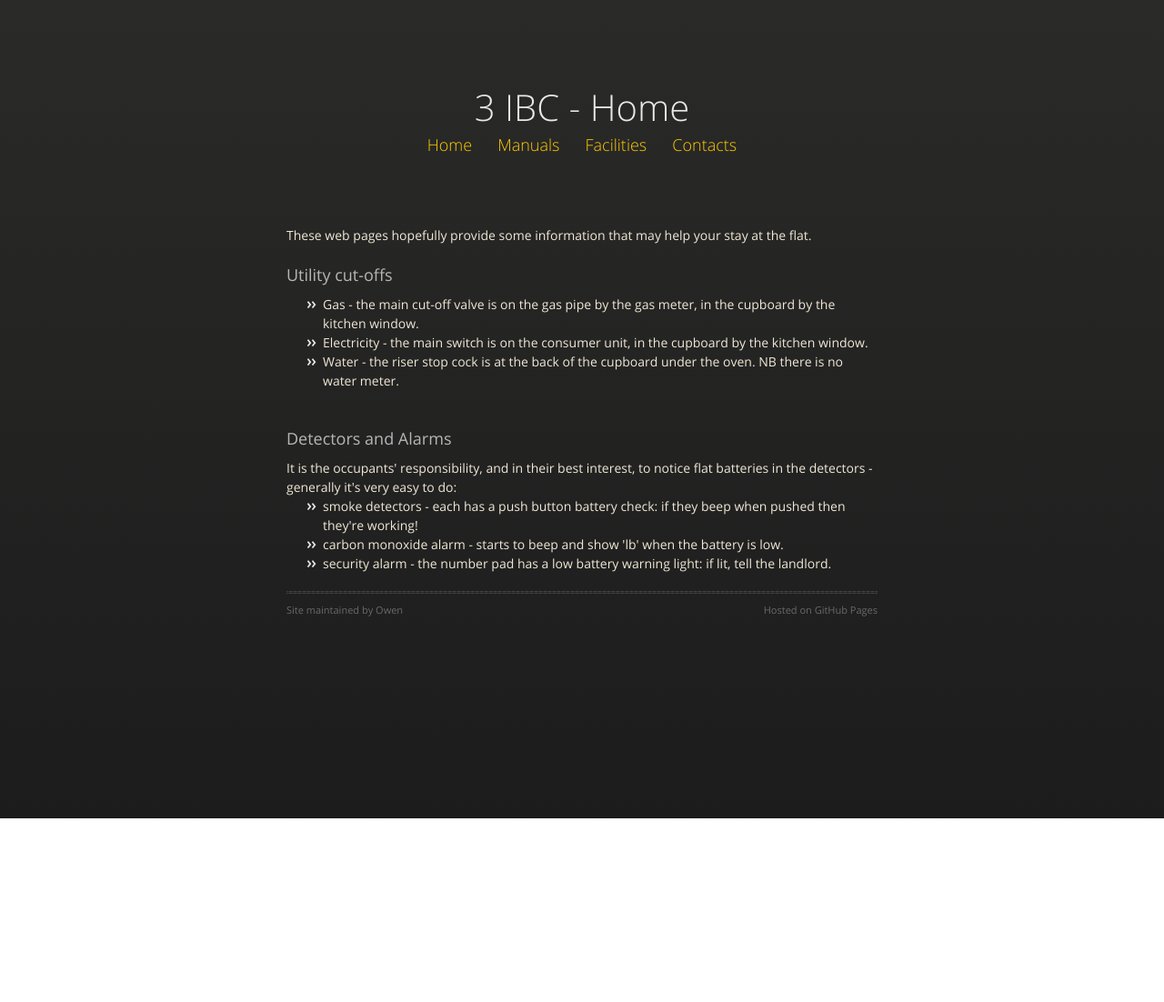
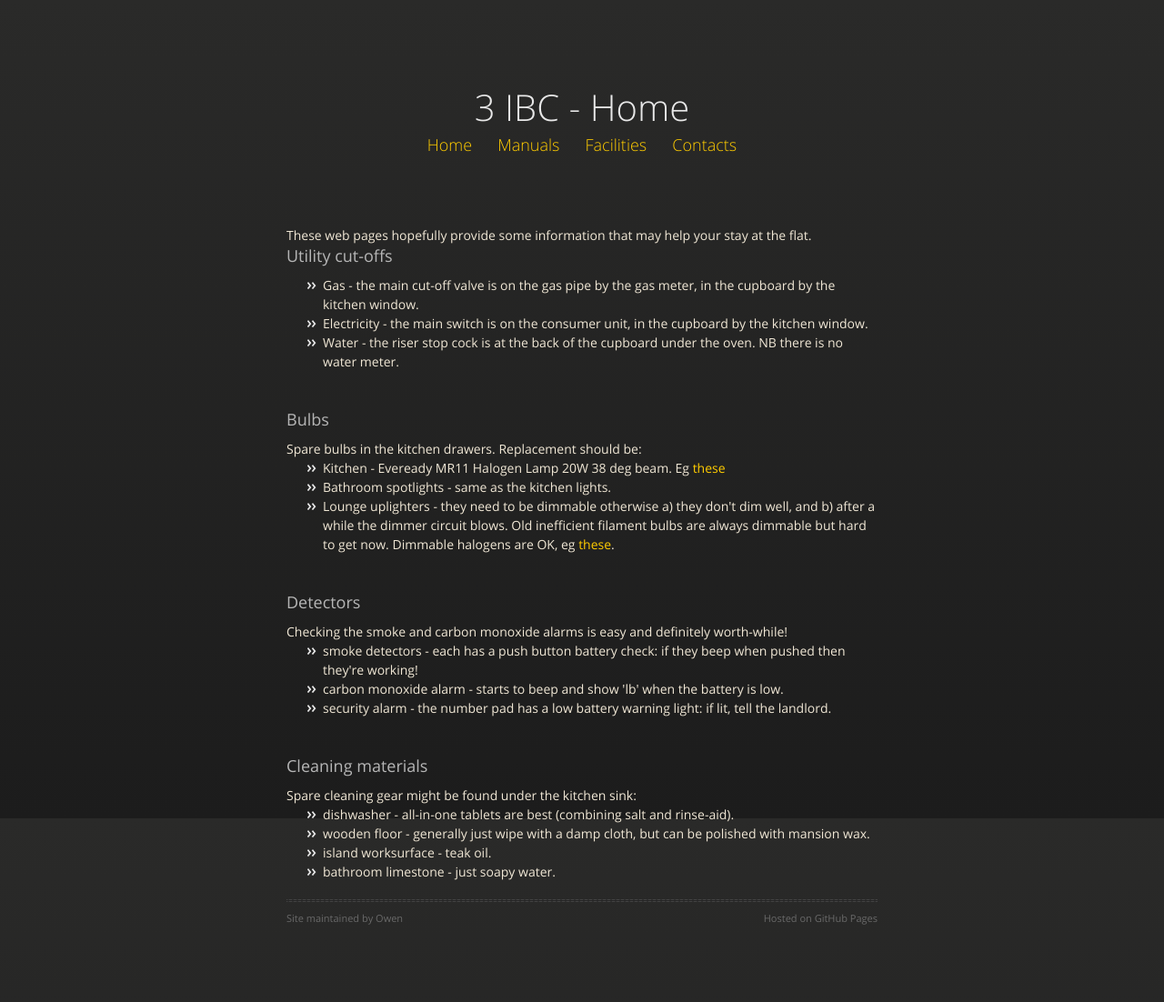
Before and after one commit to owenlydiard/3ibc, a Jekyll site: the page built from index.html, in a window 1280 px wide. Shown: the whole page at 91% size. Built offline with Jekyll 4.4.1, drawn with Linux system fonts in a browser that asks for light colours; nearby versions of some CDN libraries; before the commit the page ends 900 px from its top, so only the background shows below that.

Commit message:
bulbs and cleaning

```diff
--- a/index.html
+++ b/index.html
@@ -7,7 +7,7 @@ group: navigation
         <div id="footle">
 
 These web pages hopefully provide some information that may help your stay at the flat.
-<br>
+
 <br>
 <h3>Utility cut-offs</h3>
 <ul>
@@ -17,12 +17,30 @@ These web pages hopefully provide some information that may help your stay at th
 </ul>
 
 <br>
-<h3>Detectors and Alarms</h3>
-It is the occupants' responsibility, and in their best interest, to notice flat batteries in the
-detectors - generally it's very easy to do:
+<h3>Bulbs</h3>
+Spare bulbs in the kitchen drawers.  Replacement should be:
+<ul>
+<li>Kitchen - Eveready MR11 Halogen Lamp 20W 38 deg beam. Eg  <a href="https://www.amazon.co.uk/Eveready-Dichroic-MR11-Halogen-38DEG/dp/B0052E8EQ6" title="Bulbs on Amazon">these</a> </li>
+<li>Bathroom spotlights - same as the kitchen lights.</li>
+<li>Lounge uplighters - they need to be dimmable otherwise a) they don't dim well, and b) after a while the dimmer circuit blows. Old inefficient filament bulbs are always dimmable but hard to get now. Dimmable halogens are OK, eg <a href="https://www.amazon.co.uk/d/a60/Opus-Bayonet-Halogen-Light-Bulbs-Dimmable-Energy/B018A4GHUO">these</a>.</li>
+</ul>
+
+<br>
+<h3>Detectors</h3>
+Checking the smoke and carbon monoxide alarms is easy and definitely worth-while!
 <ul>
 <li>smoke detectors - each has a push button battery check: if they beep when pushed then they're working!</li>
 <li>carbon monoxide alarm - starts to beep and show 'lb' when the battery is low.</li>
 <li>security alarm - the number pad has a low battery warning light: if lit, tell the landlord.</li>
 </ul>
+
+<br>
+<h3>Cleaning materials</h3>
+Spare cleaning gear might be found under the kitchen sink:
+<ul>
+<li>dishwasher - all-in-one tablets are best (combining salt and rinse-aid).</li>
+<li>wooden floor - generally just wipe with a damp cloth, but can be polished with mansion wax.</li>
+<li>island worksurface - teak oil.</li>
+<li>bathroom limestone - just soapy water.</li>
+</ul>
         </div>
```
